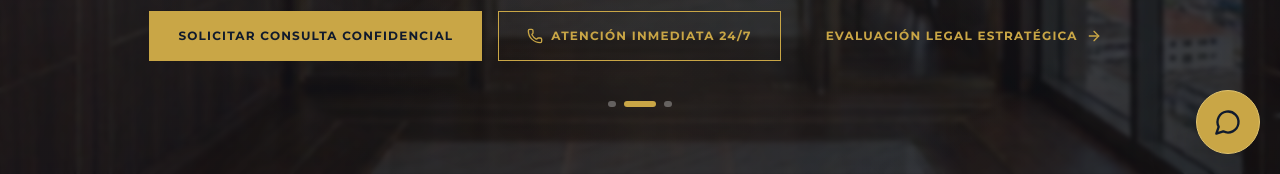
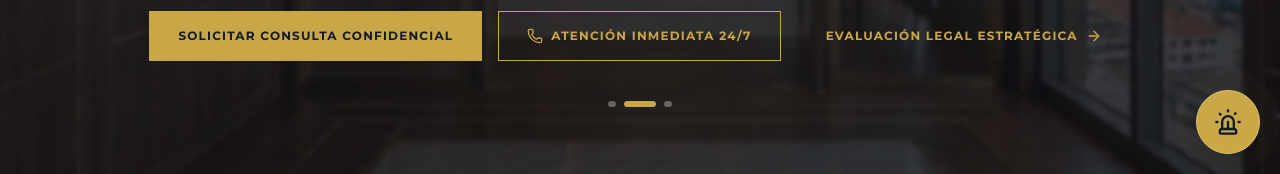
Before and after one commit to JoelVelasqueZz/Imperium-Iurus, a Next.js app: page / in a window 1280 px wide. Shown: the part 626-800 px from the top of the page. Built offline with nearby package versions, Linux system fonts and the light colour scheme.

Commit message:
feat: add floating emergency contact menu

```diff
--- a/app/layout.tsx
+++ b/app/layout.tsx
@@ -4,7 +4,7 @@ import { Inter, Cormorant_Garamond } from 'next/font/google'
 import './globals.css'
 import Navbar from '@/components/layout/Navbar'
 import Footer from '@/components/layout/Footer'
-import WhatsAppButton from '@/components/shared/WhatsAppButton'
+import UrgencyFloatingButton from '@/components/shared/UrgencyFloatingButton'
 import { BRAND } from '@/lib/constants'
 
 const trajanPro = localFont({
@@ -89,7 +89,7 @@ export default function RootLayout({ children }: Readonly<{ children: React.Reac
         <Navbar />
         {children}
         <Footer />
-        <WhatsAppButton />
+        <UrgencyFloatingButton />
       </body>
     </html>
   )
--- /dev/null
+++ b/components/shared/UrgencyFloatingButton.tsx
@@ -0,0 +1,136 @@
+'use client'
+
+// IMPERIUM IURIS — T10 Botón flotante de urgencia 24/7
+// Módulo: M1 — Sitio Web Público
+// RF: RF-03, RF-04
+import { useEffect, useRef, useState } from 'react'
+import Link from 'next/link'
+import { AnimatePresence, motion } from 'framer-motion'
+import { FileText, Phone, Siren, X } from 'lucide-react'
+import { CONTACT, getWhatsAppUrl } from '@/lib/constants'
+
+const itemVariants = {
+  hidden: { opacity: 0, y: 12, scale: 0.9 },
+  visible: { opacity: 1, y: 0, scale: 1 },
+}
+
+const itemClass =
+  'focus-gold flex items-center gap-3 whitespace-nowrap rounded-full border border-gold-bright bg-card-bg px-4 py-3 pr-5 font-montserrat text-xs font-bold uppercase tracking-widest text-text-light shadow-xl shadow-black/40 transition-colors hover:bg-gold hover:text-primary'
+
+export default function UrgencyFloatingButton() {
+  const [open, setOpen] = useState(false)
+  const containerRef = useRef<HTMLDivElement>(null)
+
+  useEffect(() => {
+    if (!open) return
+
+    function handleOutside(e: MouseEvent) {
+      if (containerRef.current && !containerRef.current.contains(e.target as Node)) {
+        setOpen(false)
+      }
+    }
+    function handleEscape(e: KeyboardEvent) {
+      if (e.key === 'Escape') setOpen(false)
+    }
+    document.addEventListener('mousedown', handleOutside)
+    document.addEventListener('keydown', handleEscape)
+    return () => {
+      document.removeEventListener('mousedown', handleOutside)
+      document.removeEventListener('keydown', handleEscape)
+    }
+  }, [open])
+
+  const close = () => setOpen(false)
+
+  const options = [
+    {
+      label: 'WhatsApp',
+      icon: () => <Siren size={18} aria-hidden="true" />,
+      href: getWhatsAppUrl(),
+      type: 'external' as const,
+    },
+    {
+      label: 'Llamada directa',
+      icon: () => <Phone size={18} aria-hidden="true" />,
+      href: `tel:${CONTACT.phone.replace(/\s/g, '')}`,
+      type: 'tel' as const,
+    },
+    {
+      label: 'Formulario rápido',
+      icon: () => <FileText size={18} aria-hidden="true" />,
+      href: '/contacto?tipo=urgencia',
+      type: 'internal' as const,
+    },
+  ]
+
+  return (
+    <div ref={containerRef} className="fixed bottom-5 right-5 z-40 flex flex-col items-end gap-3">
+      <AnimatePresence>
+        {open && (
+          <motion.div
+            role="menu"
+            className="flex flex-col items-end gap-3"
+            initial="hidden"
+            animate="visible"
+            exit="hidden"
+          >
+            {options.map((opt, i) => {
+              const Icon = opt.icon
+              const transition = { duration: 0.22, delay: i * 0.05, ease: 'easeOut' as const }
+
+              return (
+                <motion.div key={opt.label} variants={itemVariants} transition={transition} role="none">
+                  {opt.type === 'internal' ? (
+                    <Link href={opt.href} className={itemClass} role="menuitem" onClick={close}>
+                      <Icon />
+                      {opt.label}
+                    </Link>
+                  ) : (
+                    <a
+                      href={opt.href}
+                      target={opt.type === 'external' ? '_blank' : undefined}
+                      rel={opt.type === 'external' ? 'noopener noreferrer' : undefined}
+                      className={itemClass}
+                      role="menuitem"
+                      onClick={close}
+                    >
+                      <Icon />
+                      {opt.label}
+                    </a>
+                  )}
+                </motion.div>
+              )
+            })}
+          </motion.div>
+        )}
+      </AnimatePresence>
+
+      <button
+        type="button"
+        onClick={() => setOpen((v) => !v)}
+        aria-expanded={open}
+        aria-haspopup="menu"
+        aria-label="Abrir opciones de contacto urgente 24/7"
+        className="focus-gold relative inline-flex h-14 w-14 items-center justify-center rounded-full border border-gold-bright bg-gold text-primary shadow-2xl shadow-black/50 transition-all hover:bg-gold-bright md:h-16 md:w-16"
+      >
+        {!open && (
+          <motion.span
+            aria-hidden="true"
+            className="absolute inset-0 rounded-full bg-gold-bright"
+            animate={{ scale: [1, 1.7], opacity: [0.55, 0] }}
+            transition={{ duration: 1.8, repeat: Infinity, ease: 'easeOut' }}
+          />
+        )}
+        <motion.span
+          key={open ? 'close' : 'open'}
+          initial={{ rotate: -90, opacity: 0 }}
+          animate={{ rotate: 0, opacity: 1 }}
+          transition={{ duration: 0.2 }}
+          className="relative flex"
+        >
+          {open ? <X size={26} aria-hidden="true" /> : <Siren size={28} aria-hidden="true" />}
+        </motion.span>
+      </button>
+    </div>
+  )
+}
--- a/components/shared/WhatsAppButton.tsx
+++ /dev/null
@@ -1,19 +0,0 @@
-// IMPERIUM IURIS — T03 Botón flotante WhatsApp 24/7
-// Módulo: M1 — Sitio Web Público
-// RF: RF-03, RF-04
-import { MessageCircle } from 'lucide-react'
-import { getWhatsAppUrl } from '@/lib/constants'
-
-export default function WhatsAppButton() {
-  return (
-    <a
-      href={getWhatsAppUrl()}
-      target="_blank"
-      rel="noopener noreferrer"
-      className="focus-gold fixed bottom-5 right-5 z-40 inline-flex h-14 w-14 items-center justify-center rounded-full border border-gold-bright bg-gold text-primary shadow-2xl shadow-black/50 transition-all hover:bg-gold-bright md:h-16 md:w-16"
-      aria-label="Contactar por WhatsApp urgencia 24/7"
-    >
-      <MessageCircle size={28} aria-hidden="true" />
-    </a>
-  )
-}
```
Also changed, not shown: .claude/settings.local.json, 3 other files (tests, documents, lock files or other folders).
